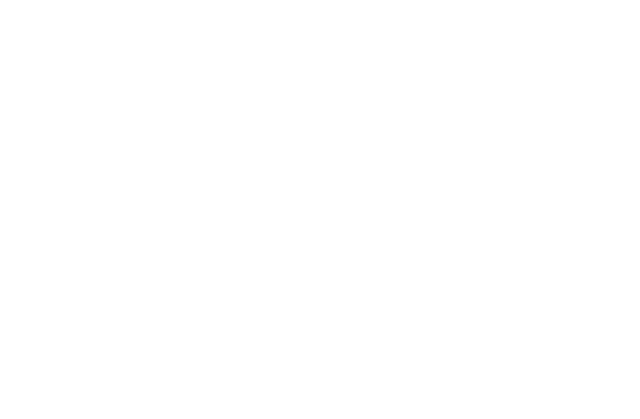
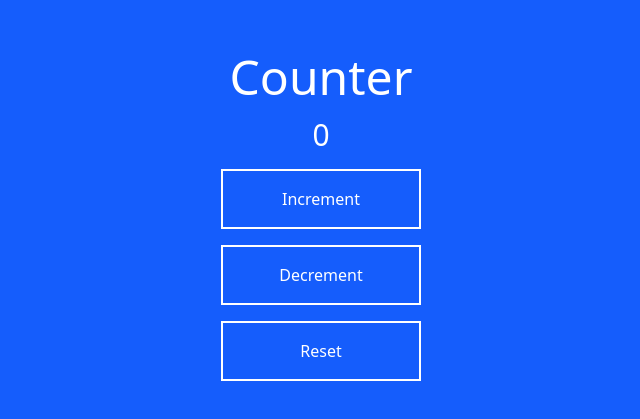
Before and after one commit to Espadv69/Course-2025, a React (Vite) app in the folder learnHooks/: page / in a window 1280 px wide. Shown: the part 183-602 px from the top of the page, without its empty margins (319-959 px from the left). Built offline with nearby package versions, Linux system fonts and the light colour scheme; the HTML template or start-up script is replaced by a standard one.

Commit message:
Implement Counter component with increment, decrement, and reset functionality

```diff
--- a/learnHooks/src/components/Counter.jsx
+++ b/learnHooks/src/components/Counter.jsx
@@ -1,3 +1,32 @@
-const Counter = () => {}
+import { useState } from 'react'
+
+const Counter = () => {
+  const [count, setCount] = useState(0)
+
+  return (
+    <div className="bg-blue-600 p-4 w-full h-screen flex flex-col items-center justify-center gap-4 text-white">
+      <h1 className="text-5xl">Counter</h1>
+      <p className="text-3xl">{count}</p>
+      <button
+        className="border-2 p-4 w-[200px] cursor-pointer"
+        onClick={() => setCount(count + 1)}
+      >
+        Increment
+      </button>
+      <button
+        className="border-2 p-4 w-[200px] cursor-pointer"
+        onClick={() => setCount(count - 1)}
+      >
+        Decrement
+      </button>
+      <button
+        className="border-2 p-4 w-[200px] cursor-pointer"
+        onClick={() => setCount(0)}
+      >
+        Reset
+      </button>
+    </div>
+  )
+}
 
 export default Counter
```
